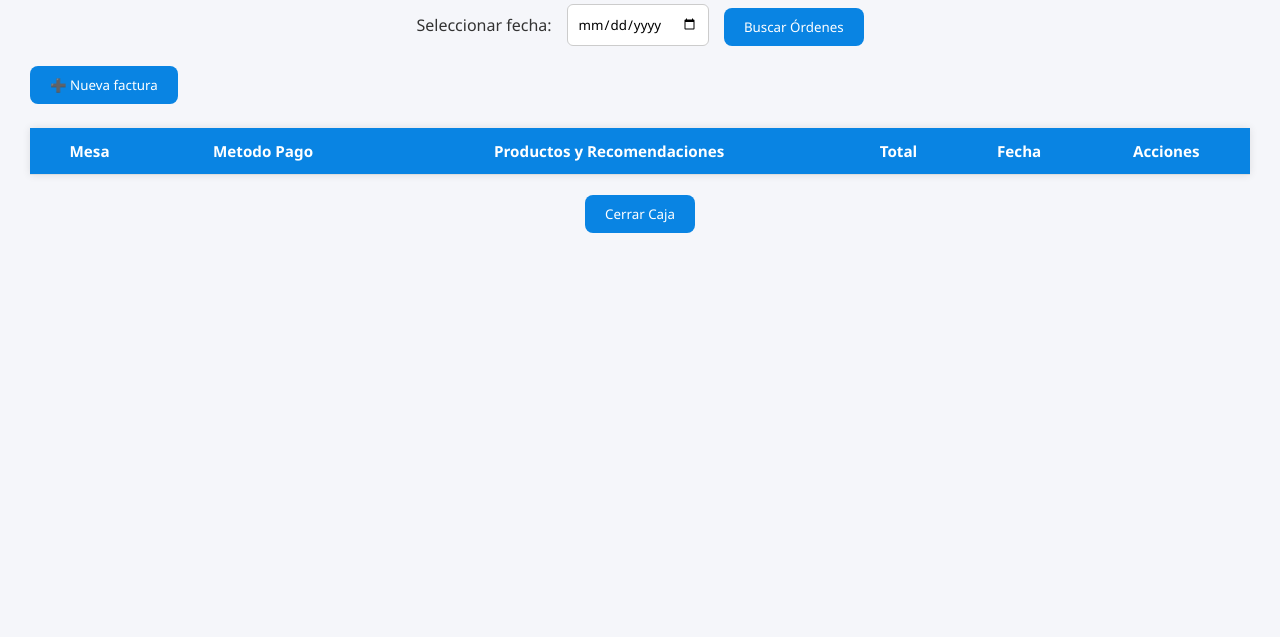
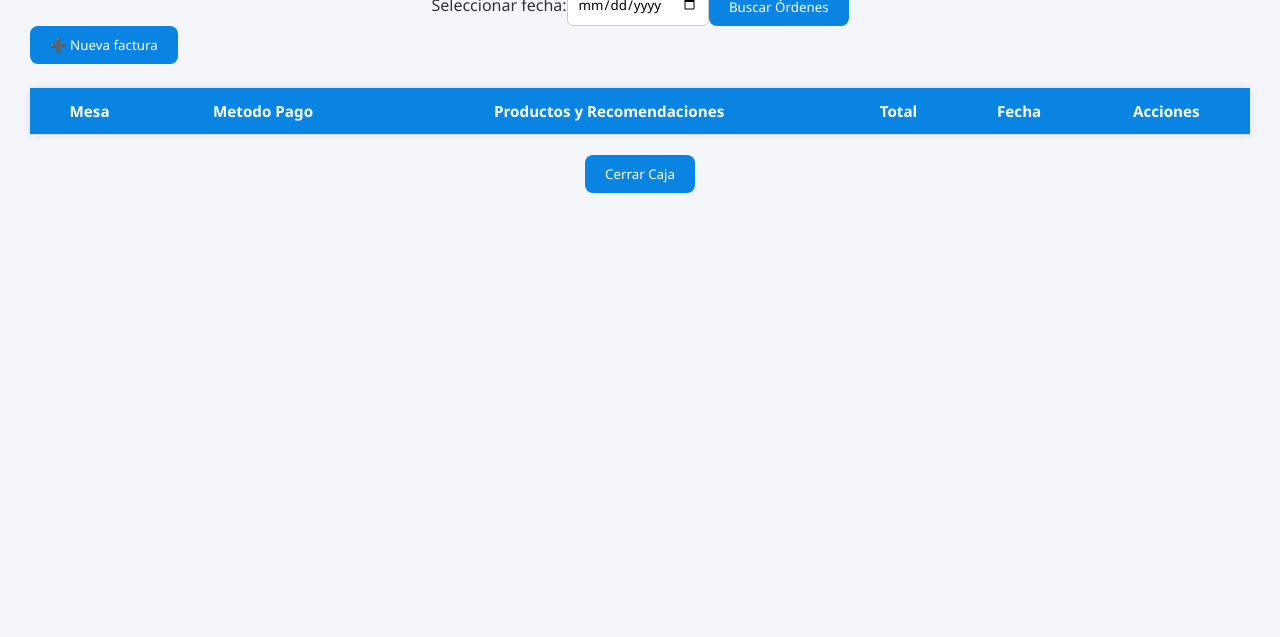
Before and after one commit to SorathDem/GRANBarBQD, a website with bundled scripts: page frontend/caja.html in a window 1280 px wide. Shown: the part 163-800 px from the top of the page. Built offline with nearby package versions, Linux system fonts and the light colour scheme.

Commit message:
prueba n 2

```diff
--- a/frontend/caja.html
+++ b/frontend/caja.html
@@ -20,8 +20,6 @@
       display: flex;
       justify-content: center;
       align-items: center;
-      gap: 15px;
-      margin: 20px 0;
     }
     input[type="date"],
     select {
```
Also changed, not shown: badd.js (deleted, +0 -20 lines).
